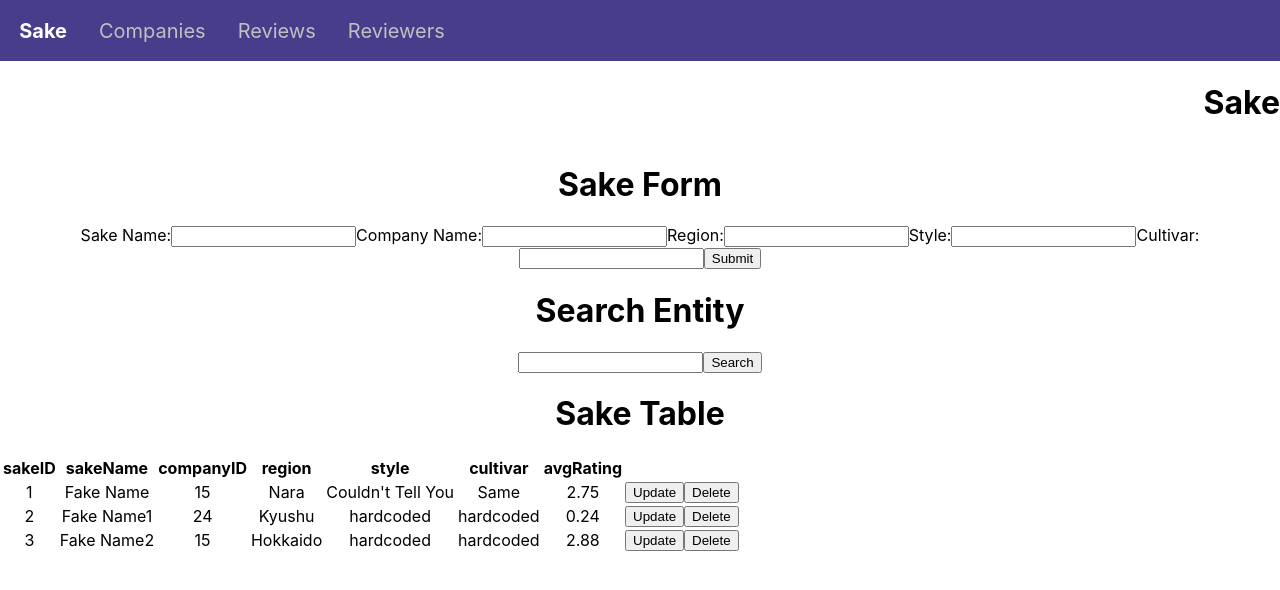
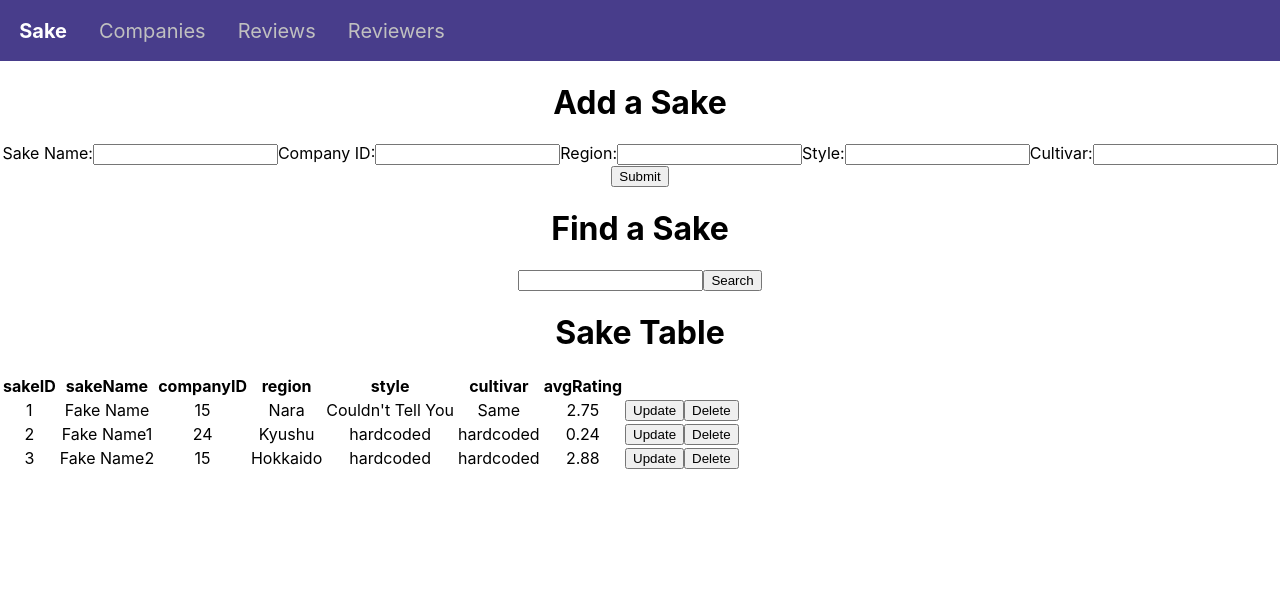
Before and after one commit to yusura18/CS340-Project, a React (Create React App) app in the folder my-app/: page /sake in a window 1280 px wide. Shown: the top 590 px of the page. Built offline with nearby package versions, Linux system fonts and the light colour scheme.

Commit message:
Fixed typos and wrong names

```diff
--- a/my-app/src/components/CompanyForm.js
+++ b/my-app/src/components/CompanyForm.js
@@ -39,7 +39,7 @@ class CompanyForm extends React.Component {
 	render() {
 		return (
 			<div>
-				<h1>Company Form</h1>
+				<h1>Add a Company</h1>
 				<form>
 					<label>
 						Company Name:
--- a/my-app/src/components/ReviewForm.js
+++ b/my-app/src/components/ReviewForm.js
@@ -12,8 +12,8 @@ class ReviewForm extends React.Component {
 	constructor(props) {
     super(props);
     this.state = {
-			sake: '',
-			person: '',
+			sakeID: '',
+			personID: '',
 			rating: '',
             comment: ''
 		};
@@ -32,7 +32,7 @@ class ReviewForm extends React.Component {
 	}
 
   handleSubmit(event) {
-    alert('form was submited with: ' + this.state.sake + this.state.person + this.state.rating + this.state.comment);
+    alert('form was submited with: ' + this.state.sakeID + this.state.personID + this.state.rating + this.state.comment);
     event.preventDefault();
   }
 
@@ -41,15 +41,15 @@ class ReviewForm extends React.Component {
 	render() {
 		return (
 			<div>
-				<h1>Review Form</h1>
+				<h1>Add a Review</h1>
 				<form>
 					<label>
-						Sake Name:
-						<input type="text" name="sake" value={this.state.sake} onChange={this.handleInputChange}/>
+						Sake ID:
+						<input type="number" name="sakeID" value={this.state.sakeID} onChange={this.handleInputChange}/>
 					</label>
 					<label>
-						Reviewer's Name:
-						<input type="text" name="person" value={this.state.person} onChange={this.handleInputChange}/>
+						Reviewer ID:
+						<input type="number" name="personID" value={this.state.personID} onChange={this.handleInputChange}/>
 					</label>
 					<label>
                         Rating:
--- a/my-app/src/components/ReviewerForm.js
+++ b/my-app/src/components/ReviewerForm.js
@@ -39,7 +39,7 @@ class ReviewerForm extends React.Component {
 	render() {
 		return (
 			<div>
-				<h1>Reviewer Form</h1>
+				<h1>Register Reviewer</h1>
 				<form>
 					<label>
 						First Name:
--- a/my-app/src/components/SakeForm.js
+++ b/my-app/src/components/SakeForm.js
@@ -15,7 +15,7 @@ class SakeForm extends React.Component {
     super(props);
     this.state = {
 			sakeName: '',
-			companyName: '',
+			companyID: '',
 			region: '',
 			style: '',
 			cultivar: ''
@@ -35,7 +35,7 @@ class SakeForm extends React.Component {
 	}
 
   handleSubmit(event) {
-    alert('form was submited with: ' + this.state.sakeName + this.state.companyName + this.state.region + this.state.style + this.state.cultivar);
+    alert('form was submited with: ' + this.state.sakeName + this.state.companyID + this.state.region + this.state.style + this.state.cultivar);
     event.preventDefault();
   }
 
@@ -44,15 +44,15 @@ class SakeForm extends React.Component {
 	render() {
 		return (
 			<div>
-				<h1>Sake Form</h1>
+				<h1>Add a Sake</h1>
 				<form>
 					<label>
 						Sake Name:
 						<input type="text" name="sakeName" value={this.state.sakeName} onChange={this.handleInputChange}/>
 					</label>
 					<label>
-						Company Name:
-						<input type="text" name="companyName" value={this.state.companyName} onChange={this.handleInputChange}/>
+						Company ID:
+						<input type="number" name="companyID" value={this.state.companyID} onChange={this.handleInputChange}/>
 					</label>
 					<label>
 						Region:
--- a/my-app/src/components/searchData.js
+++ b/my-app/src/components/searchData.js
@@ -18,7 +18,7 @@ class searchData extends React.Component {
     render() {
         return (
             <div>
-                <h1>Search Entity</h1>
+                <h1>Find a Sake</h1>
                 <input type='text' value={this.state.query} onChange={this.handleChange}/>
                 <input type="submit" value="Search" onclick={this.handleSumbit}/>
             </div>
--- a/my-app/src/pages/company.js
+++ b/my-app/src/pages/company.js
@@ -6,15 +6,6 @@ import CompanyForm from '../components/CompanyForm';
 const company = () => {
     return (
         <div>
-            <div
-                style={{
-                    display: 'flex',
-                    justifyContent: 'Right',
-                    alignItems: 'Right',
-                }}
-            >
-                <h1>Companies</h1>
-            </div>
             <CompanyForm/>
             <CompanyTable/>
         </div>
--- a/my-app/src/pages/review.js
+++ b/my-app/src/pages/review.js
@@ -5,15 +5,6 @@ import ReviewForm from '../components/ReviewForm';
 const review = () => {
     return (
         <div>
-            <div
-                style={{
-                    display: 'flex',
-                    justifyContent: 'Right',
-                    alignItems: 'Right',
-                }}
-            >
-                <h1>Reviews</h1>
-            </div>
             <ReviewForm/>
             <ReviewTable/>
         </div>
--- a/my-app/src/pages/reviewer.js
+++ b/my-app/src/pages/reviewer.js
@@ -5,15 +5,6 @@ import ReviewerForm from '../components/ReviewerForm';
 const reviewer = () => {
     return (
         <div>
-            <div
-                style={{
-                    display: 'flex',
-                    justifyContent: 'Right',
-                    alignItems: 'Right',
-                }}
-            >
-                <h1>Reviewers</h1>
-            </div>
             <ReviewerForm/>
             <ReviewerTable/>
         </div>
--- a/my-app/src/pages/sake.js
+++ b/my-app/src/pages/sake.js
@@ -6,18 +6,6 @@ import SearchData from '../components/searchData';
 const sake = () => {
     return (
         <div>
-            <div
-                style={{
-                    display: 'flex',
-                    justifyContent: 'Right',
-                    alignItems: 'Right',
-
-                }}
-            >
-                <h1>Sake</h1>
-
-
-            </div>
             <SakeForm/>
             <SearchData/>
             <SakeTable/>
```
